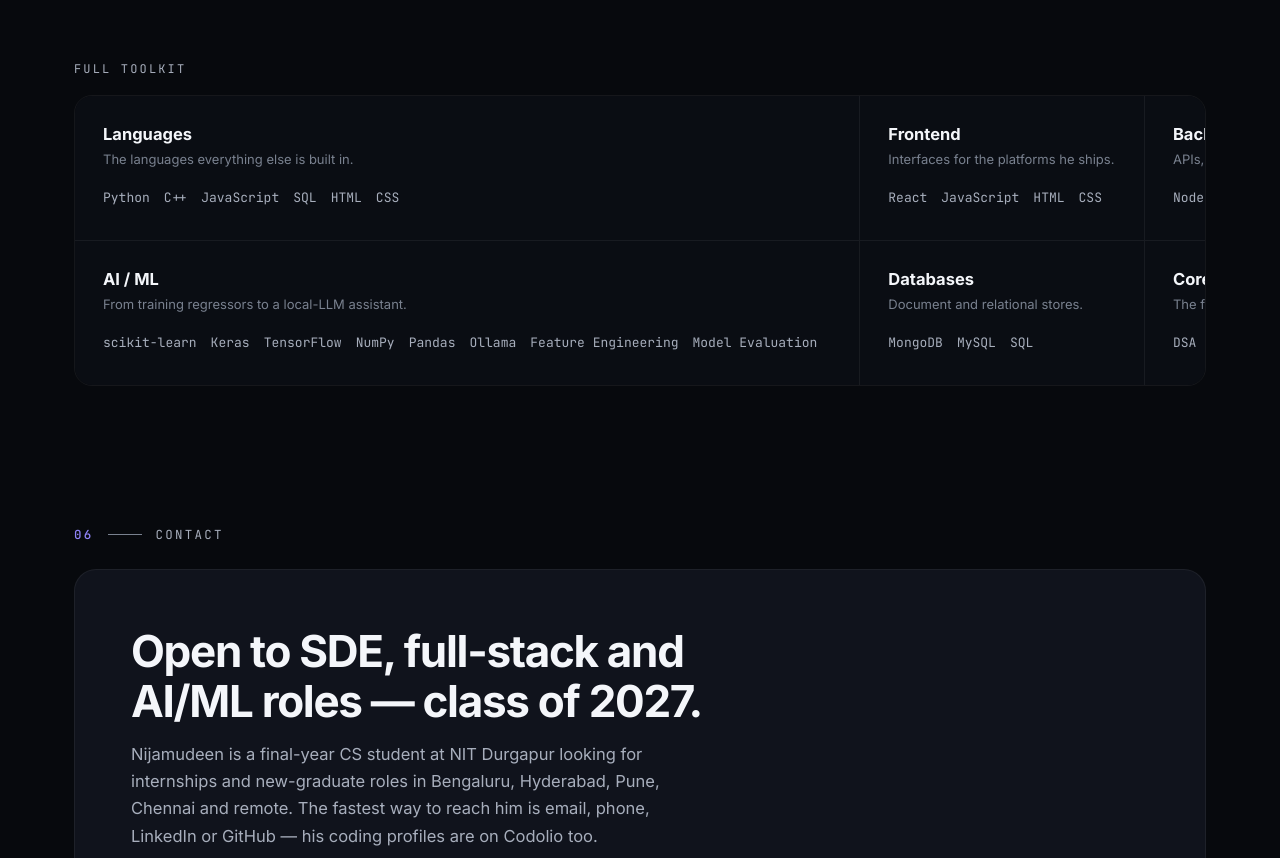
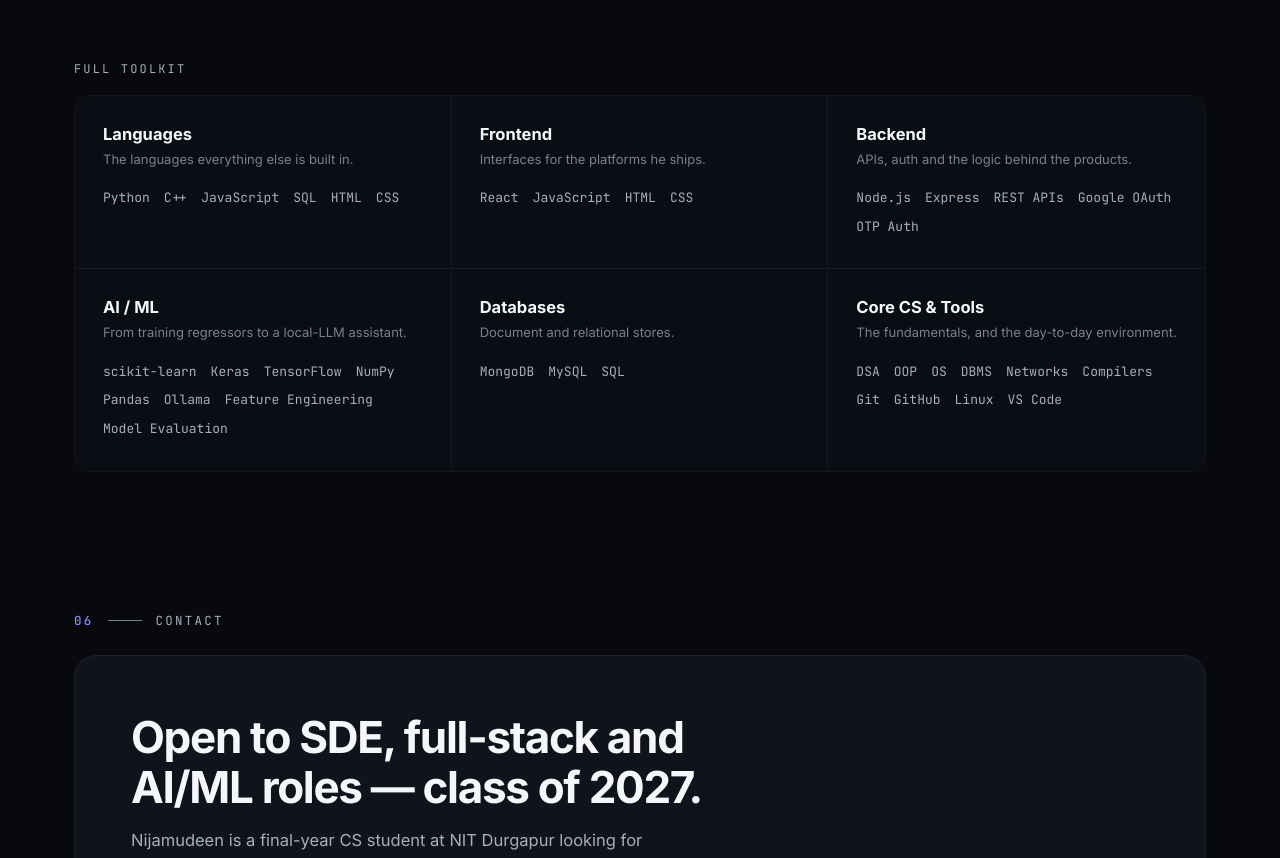
Before and after one commit to nijamgouri60/portfolio, a plain HTML site: page index.html in a window 1280 px wide. Shown: the part 7477-8335 px from the top of the page. Drawn offline with Linux system fonts and the light colour scheme.

Commit message:
Refactor toolkit grid layout for responsiveness

```diff
--- a/index.html
+++ b/index.html
@@ -216,14 +216,14 @@
       .tool-rows .k{font-family:'JetBrains Mono',monospace;font-size:12px;color:var(--faint);padding-top:2px}
       .tool-rows .v{color:var(--muted)}
       .toolkit-label{font-family:'JetBrains Mono',monospace;font-size:12px;letter-spacing:.18em;color:var(--muted);text-transform:uppercase;margin-bottom:18px}
-      .toolkit{display:grid;grid-template-columns:repeat(3,1fr);border:1px solid var(--line-soft);border-radius:18px;overflow:hidden}
-      .tk{background:var(--bg-2);padding:28px;border-right:1px solid var(--line-soft);border-bottom:1px solid var(--line-soft)}
+      .toolkit{display:grid;grid-template-columns:repeat(3,minmax(0,1fr));border:1px solid var(--line-soft);border-radius:18px;overflow:hidden;max-width:100%}
+      .tk{background:var(--bg-2);padding:28px;border-right:1px solid var(--line-soft);border-bottom:1px solid var(--line-soft);min-width:0}
       .tk:nth-child(3n){border-right:none}
       .tk:nth-child(n+4){border-bottom:none}
       .tk h4{margin:0 0 6px;font-size:16.5px}
       .tk p{color:var(--faint);font-size:13px;margin:0 0 16px;line-height:1.5}
-      .tk .items{font-family:'JetBrains Mono',monospace;font-size:13px;color:var(--muted);line-height:2.05}
-      .tk .items span{margin-right:14px;white-space:nowrap}
+      .tk .items{font-family:'JetBrains Mono',monospace;font-size:13px;color:var(--muted);line-height:2.05;display:flex;flex-wrap:wrap;gap:2px 14px}
+      .tk .items span{white-space:nowrap}
 
       /* Contact */
       .contact-card{background:var(--card);border:1px solid var(--line-soft);border-radius:22px;padding:clamp(30px,5vw,56px);text-align:left;position:relative;overflow:hidden}
@@ -271,7 +271,7 @@
         .focus-grid,.proj-grid{grid-template-columns:1fr}
         .skills-grid{grid-template-columns:1fr}
         .orbit{min-height:360px}
-        .toolkit{grid-template-columns:1fr 1fr}
+        .toolkit{grid-template-columns:repeat(2,minmax(0,1fr))}
         .tk:nth-child(3n){border-right:1px solid var(--line-soft)}
         .tk:nth-child(2n){border-right:none}
         .tk:nth-child(n+4){border-bottom:1px solid var(--line-soft)}
@@ -292,7 +292,7 @@
         .exp-head{padding-left:28px}
         .exp-panel{padding-left:28px}
         .exp-points{grid-template-columns:1fr}
-        .toolkit{grid-template-columns:1fr}
+        .toolkit{grid-template-columns:minmax(0,1fr)}
         .tk{border-right:none!important;border-bottom:1px solid var(--line-soft)!important}
         .tk:last-child{border-bottom:none!important}
         .tool-rows .row{grid-template-columns:1fr;gap:3px}
```
